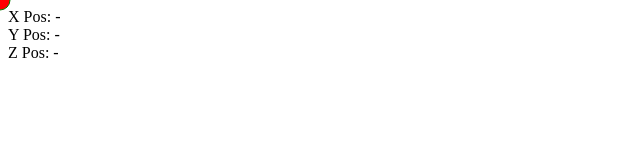
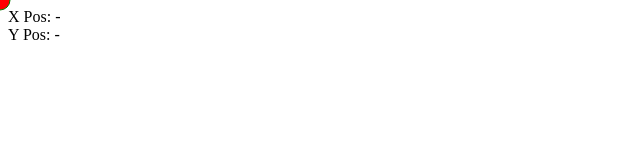
Before and after one commit to dsi-icl/do-gaze, a website: page ws.html in a window 1280 px wide. Shown: the full height of the page, 0-640 px from the left. Drawn offline with Linux system fonts and the light colour scheme.

Commit message:
Adjusting coordinates

```diff
--- a/ws.html
+++ b/ws.html
@@ -4,7 +4,6 @@
     <div>
         <span>X Pos: <em id="xpos">-</em></span></br>
         <span>Y Pos: <em id="ypos">-</em></span></br>
-        <span>Z Pos: <em id="zpos">-</em></span></br>
     </div>
     <svg style="position: absolute; top: 0px; left: 0px; border: none; height: 100vh; width: 100vw">
         <circle id="circle" cx='0' cy='0' r="10" stroke="green" fill="red" />
```
